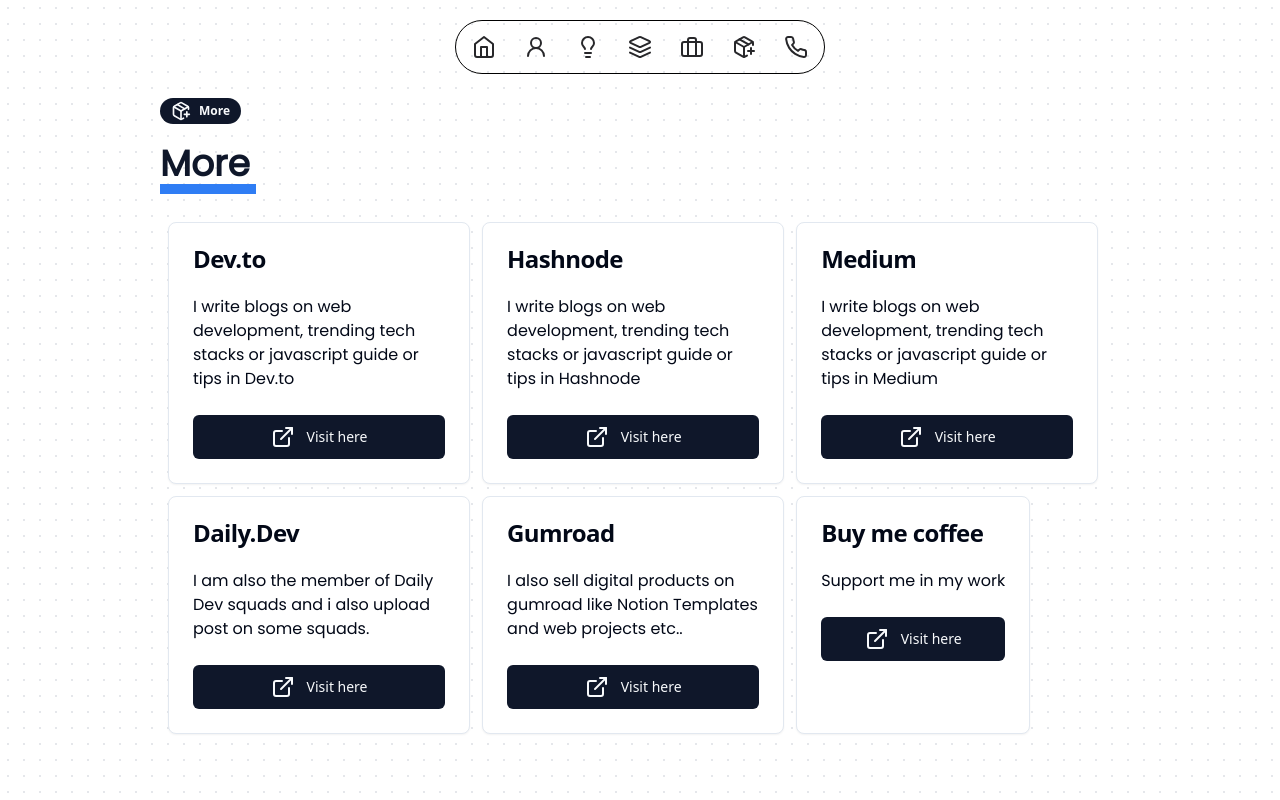
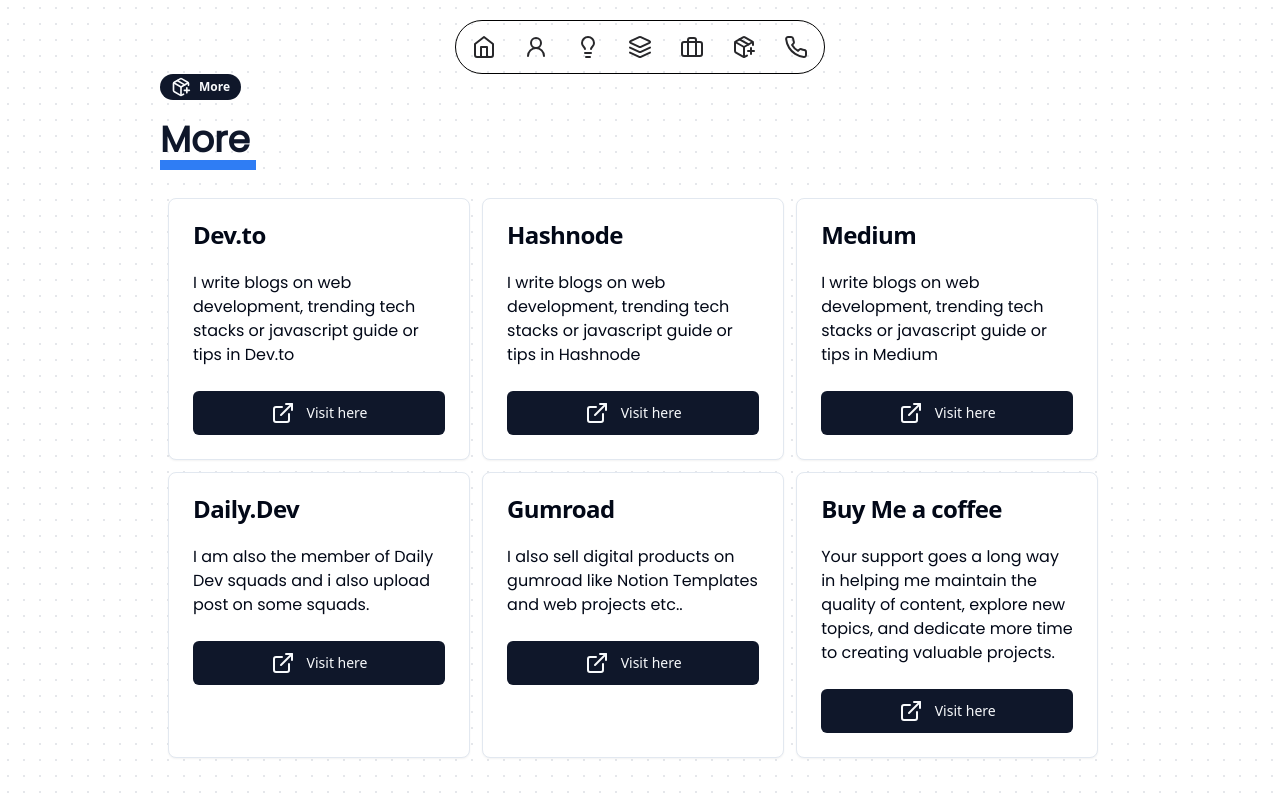
Before and after one commit to taqui-786/Portfolio, a Next.js app: page /more in a window 1280 px wide. Built offline with nearby package versions, Linux system fonts and the light colour scheme.

Commit message:
updating data

```diff
--- a/src/app/more/page.tsx
+++ b/src/app/more/page.tsx
@@ -46,9 +46,9 @@ const morePage = () => {
       link: "https://mdtaquijhar.gumroad.com/",
     },
     {
-      title: "Buy me coffee",
+      title: "Buy Me a coffee",
       description:
-        "Support me in my work",
+        "Your support goes a long way in helping me maintain the quality of content, explore new topics, and dedicate more time to creating valuable projects.",
       link: "https://www.buymeacoffee.com/taquidevloper",
     },
   ];
```
